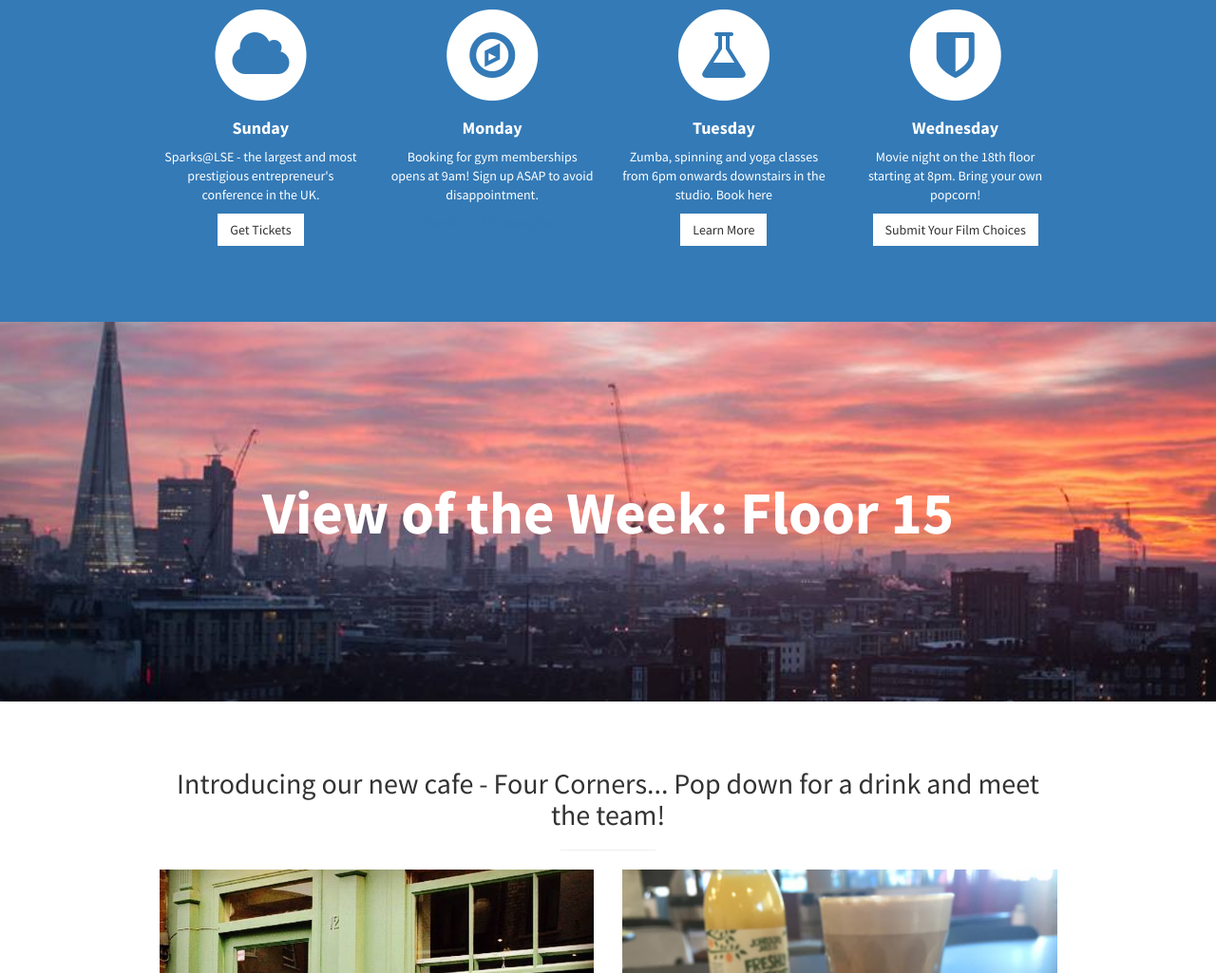
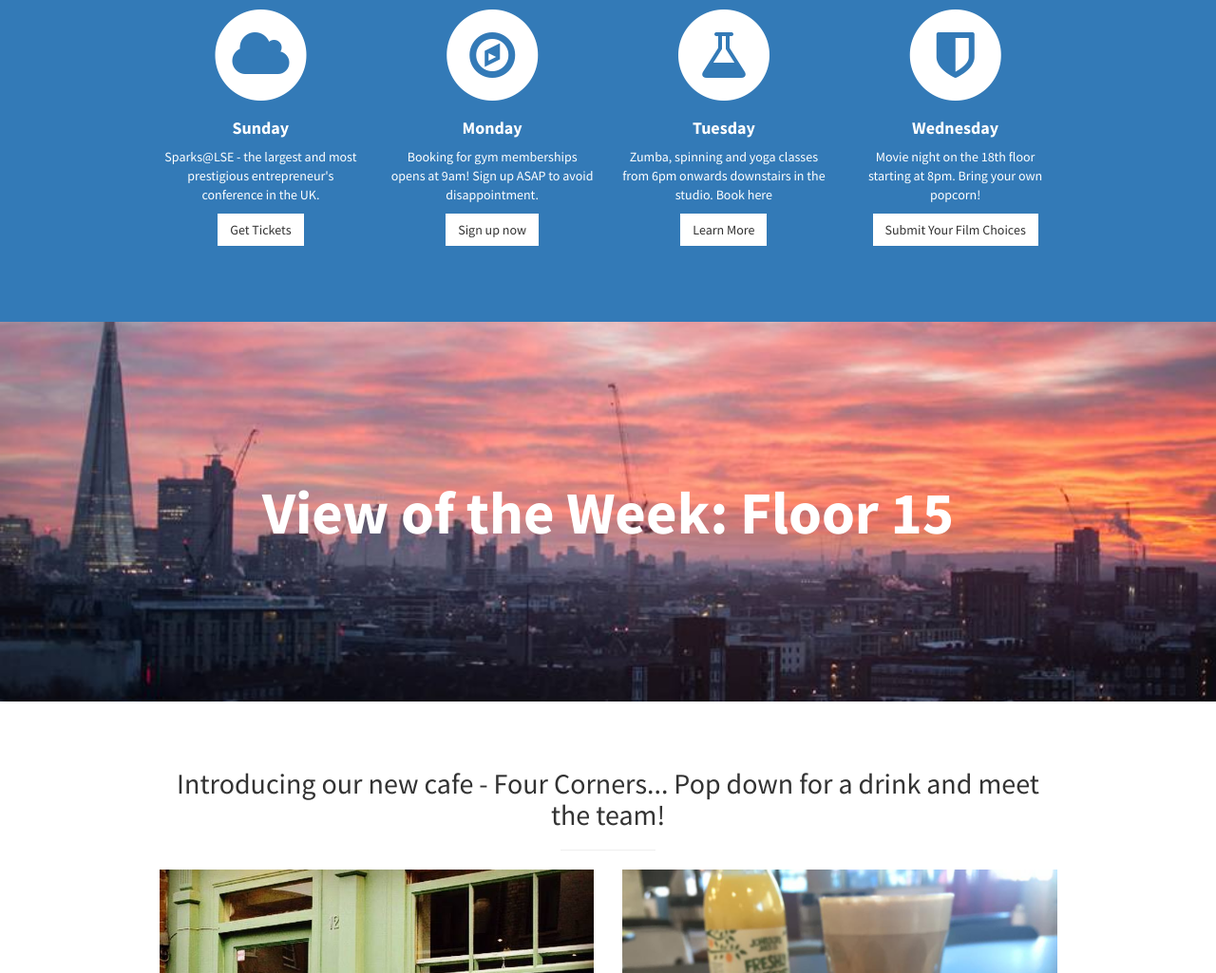
Before and after one commit to wbsa/wbsa.github.io, a plain HTML site: page index.html in a window 1280 px wide. Shown: the part 1153-2178 px from the top of the page at 95% size. Drawn offline with Linux system fonts and the light colour scheme.

Commit message:
added button for gym memebership
gym membership button

```diff
--- a/index.html
+++ b/index.html
@@ -114,7 +114,8 @@
                                     <strong>Monday</strong>
                                 </h4>
                                 <p>Booking for gym memberships opens at 9am! Sign up ASAP to avoid disappointment.</p>
-                                <a href="http://www.four-corners-cafe.com/food-drink/">Check Out The Menu Here</a>
+                                <a href="http://2016.sparkslse.com" class="btn btn-light">Sign up now
+                                </a>
                             </div>
                         </div>
                         <div class="col-md-3 col-sm-6">
```
